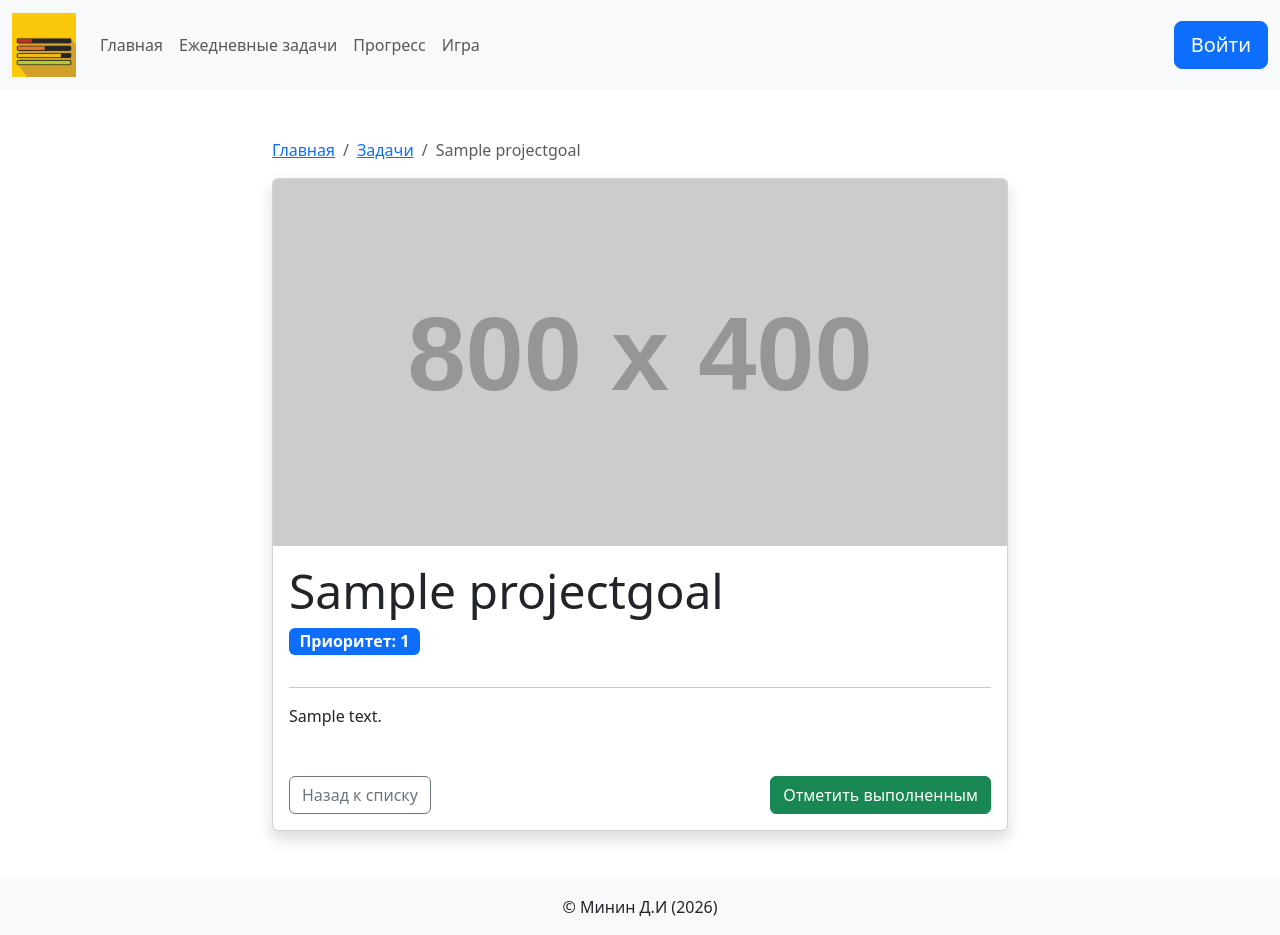
After one commit to SimkaGame/PROgress, a Django app: page /goal/1/ in a window 1280 px wide. The commit adds this page. Run offline with Django 5.2, Linux system fonts and the light colour scheme; tables that the repository leaves empty hold one stand-in row (values such as "Sample post"); some libraries are stand-ins or nearby versions.

Commit message:
Detail view and dynamic URL

```diff
--- a/pages/urls.py
+++ b/pages/urls.py
@@ -7,4 +7,5 @@ urlpatterns = [
     path('daily/', views.daily, name='daily'),
     path('progress/', views.progress, name='progress'),
     path('game/', views.game, name='game'),
+    path('goal/<int:pk>/', views.goal_detail, name='goal_detail'),
 ]
--- a/pages/views.py
+++ b/pages/views.py
@@ -1,4 +1,6 @@
 from django.shortcuts import render
+from .models import ProjectGoal
+from django.shortcuts import render, get_object_or_404
 from .models import ProjectGoal
 
 def index(request):
@@ -15,6 +17,14 @@ def daily(request):
     }
     return render(request, 'daily.html', context)
 
+def goal_detail(request, pk):
+    goal = get_object_or_404(ProjectGoal, pk=pk)
+
+    context = {
+        'goal': goal
+    }
+    return render(request, 'goal_detail.html', context)
+
 def about(request):
     return render(request, 'about.html')
 
--- a/templates/daily.html
+++ b/templates/daily.html
@@ -16,7 +16,7 @@
                             <p class="card-text">{{ goal.description|truncatewords:20 }}</p>
                             <p class="text-muted small">Приоритет: {{ goal.priority }}</p>
                             <div class="mt-auto">
-                                <a href="#" class="btn btn-sm btn-outline-primary w-100">Выполнить</a>
+                                <a href="{% url 'goal_detail' goal.pk %}" class="btn btn-sm btn-primary w-100">Подробнее</a>
                             </div>
                         </div>
                     </div>
--- /dev/null
+++ b/templates/goal_detail.html
@@ -0,0 +1,36 @@
+{% extends 'base.html' %}
+
+{% block title %}Детали цели: {{ goal.name }}{% endblock %}
+
+{% block content %}
+<div class="container py-5">
+    <div class="row justify-content-center">
+        <div class="col-md-8">
+            <nav aria-label="breadcrumb">
+                <ol class="breadcrumb">
+                    <li class="breadcrumb-item"><a href="{% url 'home' %}">Главная</a></li>
+                    <li class="breadcrumb-item"><a href="{% url 'daily' %}">Задачи</a></li>
+                    <li class="breadcrumb-item active">{{ goal.name }}</li>
+                </ol>
+            </nav>
+
+            <div class="card shadow">
+                <img src="https://placehold.co/800x400" class="card-img-top" alt="{{ goal.name }}">
+                <div class="card-body">
+                    <h1 class="card-title display-5">{{ goal.name }}</h1>
+                    <p class="badge bg-primary fs-6">Приоритет: {{ goal.priority }}</p>
+                    <hr>
+                    <p class="lead">{{ goal.description|linebreaks }}</p>
+
+                    <div class="mt-5 d-flex justify-content-between">
+                        <a href="{% url 'daily' %}" class="btn btn-outline-secondary">
+                            <i class="bi bi-arrow-left"></i> Назад к списку
+                        </a>
+                        <button class="btn btn-success">Отметить выполненным</button>
+                    </div>
+                </div>
+            </div>
+        </div>
+    </div>
+</div>
+{% endblock %}
```
